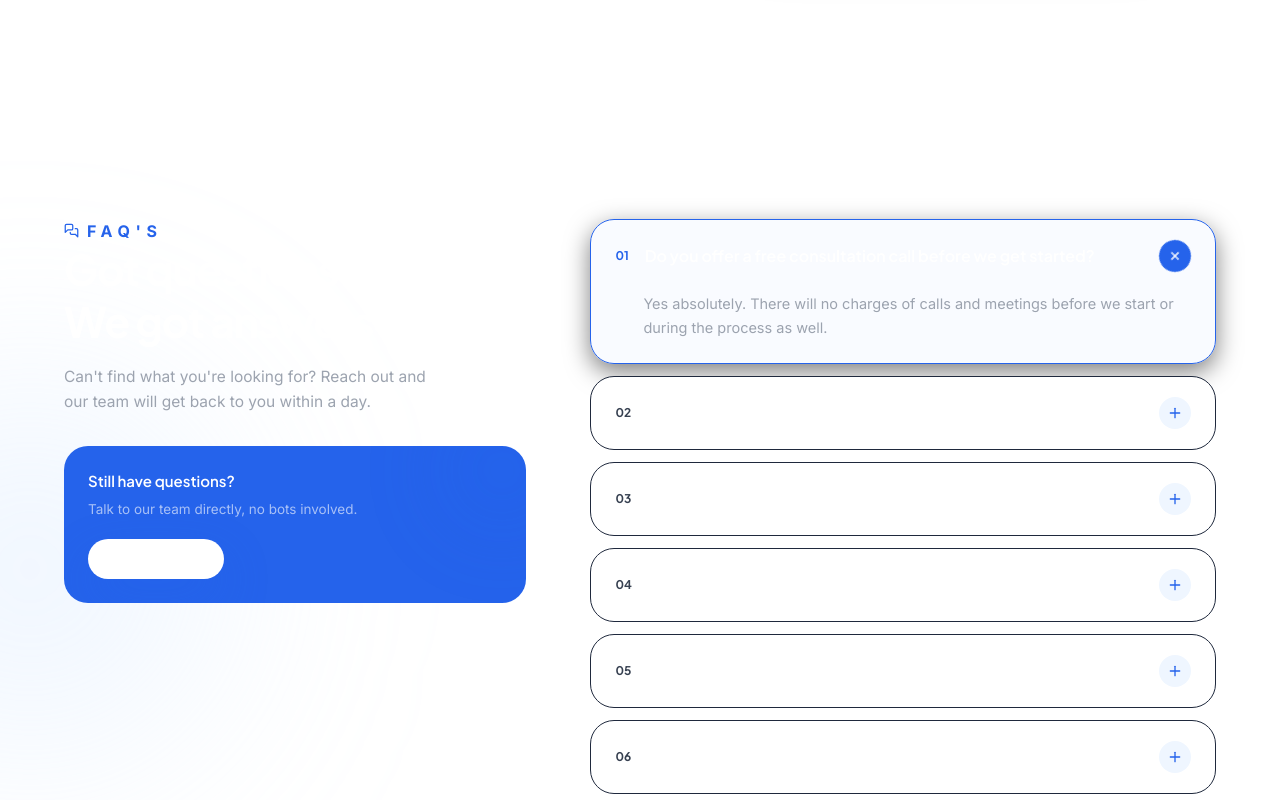
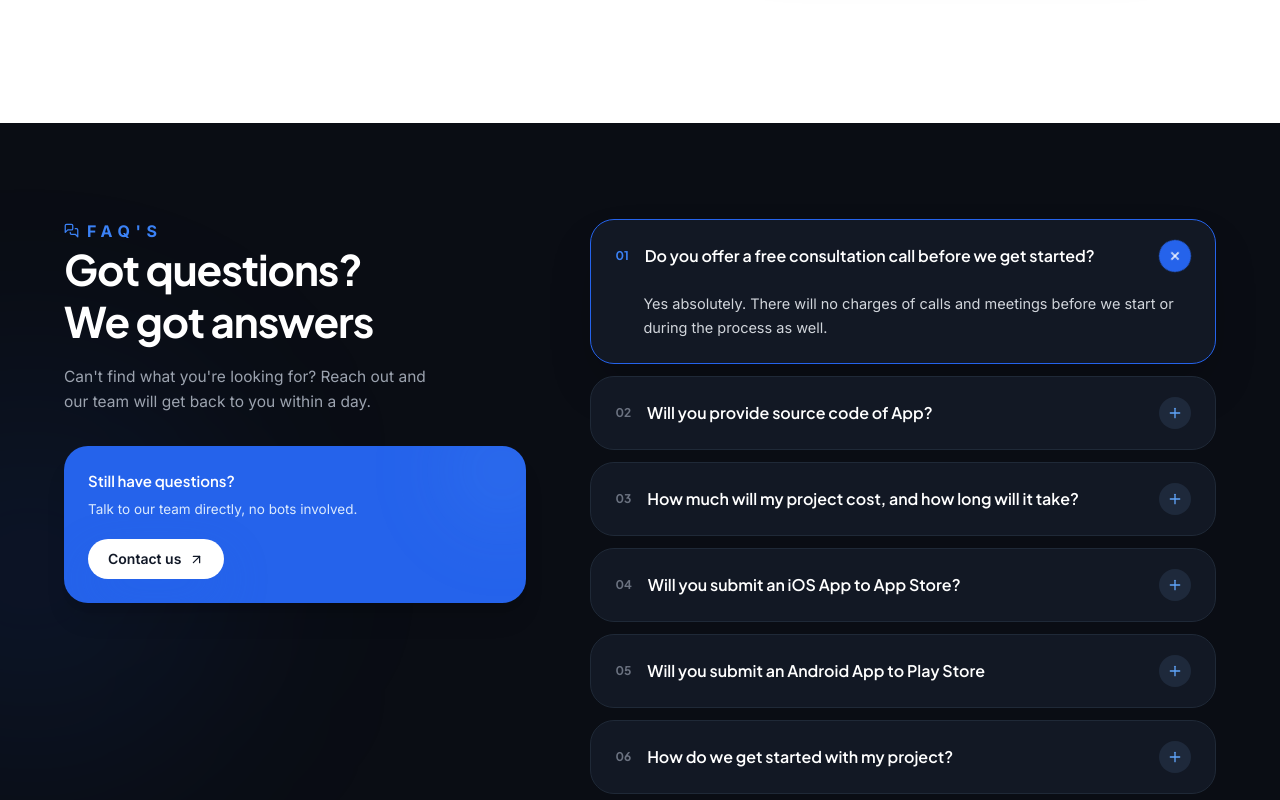
Before and after one commit to ismail-dawood/forinapps-website, a React (Vite) app: page /services/mobile-app-development in a window 1280 px wide. Shown: the part 7020-7820 px from the top of the page. Built offline with nearby package versions, Linux system fonts and the light colour scheme.

Commit message:
Update FaqAccordion.jsx

```diff
--- a/src/components/FaqAccordion.jsx
+++ b/src/components/FaqAccordion.jsx
@@ -1,4 +1,3 @@
-
 import { useState } from 'react'
 import { motion, AnimatePresence } from 'framer-motion'
 import { Plus, MessagesSquare, ArrowUpRight } from 'lucide-react'
@@ -9,63 +8,57 @@ import Button from './ui/Button.jsx'
 /**
  * FaqAccordion
  * ---------------------------------------------------------------------------
- * FAQ section
- *
- * - Left content stays in normal document flow
- * - No sticky positioning, preventing layout jerks near the footer
- * - FAQ entrance animation runs only once
- * - Accordion opens/closes smoothly
- * - Opening an FAQ does not retrigger the entrance animation
+ * FAQ section (Dark Theme Fixed)
  */
 export default function FaqAccordion() {
   const [open, setOpen] = useState(0)
 
   return (
     <section
-      className="section-pad relative overflow-hidden"
+      className="section-pad relative overflow-hidden bg-[#0A0D14] text-white"
       id="faq"
     >
       {/* Background glow */}
       <div
         aria-hidden="true"
-        className="absolute top-1/3 -left-40 h-[380px] w-[380px] rounded-full bg-primary-200/25 blur-[110px]"
+        className="absolute top-1/3 -left-40 h-[380px] w-[380px] rounded-full bg-blue-600/10 blur-[110px]"
       />
 
-      <div className="container-app relative grid grid-cols-1 items-start gap-12 md:grid-cols-[0.85fr_1.15fr] lg:gap-16">
+      <div className="container-app relative grid grid-cols-1 items-start gap-12 md:grid-cols-[0.85fr_1.15fr] lg:gap-16 mx-auto px-4 max-w-7xl">
 
         {/* ============================================================= */}
         {/* LEFT — INTRO + CONTACT                                        */}
         {/* ============================================================= */}
 
         <FadeIn>
-          <span className="flex items-center gap-2 text-md font-bold uppercase tracking-[0.35em] text-primary-500">
+          <span className="flex items-center gap-2 text-md font-bold uppercase tracking-[0.35em] text-blue-500">
             <MessagesSquare size={15} />
             FAQ&apos;s
           </span>
 
-          <h2 className="text-3xl font-bold leading-tight md:text-[42px]">
+          <h2 className="text-3xl font-bold leading-tight md:text-[42px] text-white">
             Got questions?
             <br className="hidden md:block" />
             We got answers
           </h2>
 
-          <p className="mt-4 max-w-sm text-[15.5px] leading-relaxed text-gray-warm">
+          <p className="mt-4 max-w-sm text-[15.5px] leading-relaxed text-gray-400">
             Can&apos;t find what you&apos;re looking for? Reach out and our
             team will get back to you within a day.
           </p>
 
           {/* Contact card */}
-          <div className="relative mt-8 overflow-hidden rounded-2xl bg-primary-500 p-6 text-white">
+          <div className="relative mt-8 overflow-hidden rounded-2xl bg-blue-600 p-6 text-white shadow-xl">
             <div
               aria-hidden="true"
-              className="absolute -right-10 -top-10 h-32 w-32 animate-pulse-glow rounded-full bg-primary-500/30 blur-2xl"
+              className="absolute -right-10 -top-10 h-32 w-32 animate-pulse-glow rounded-full bg-blue-400/20 blur-2xl"
             />
 
-            <p className="relative font-display text-[15px] font-semibold">
+            <p className="relative font-display text-[15px] font-semibold text-white">
               Still have questions?
             </p>
 
-            <p className="relative mt-1.5 text-[13.5px] text-white/60">
+            <p className="relative mt-1.5 text-[13.5px] text-blue-100">
               Talk to our team directly, no bots involved.
             </p>
 
@@ -73,7 +66,7 @@ export default function FaqAccordion() {
               to="/contact-us"
               size="sm"
               icon={ArrowUpRight}
-              className="relative mt-5 !bg-white !text-ink hover:!bg-primary-50"
+              className="relative mt-5 !bg-white !text-gray-900 hover:!bg-gray-100"
             >
               Contact us
             </Button>
@@ -111,8 +104,8 @@ export default function FaqAccordion() {
                 }}
                 className={`relative overflow-hidden rounded-2xl border transition-colors duration-300 ${
                   isOpen
-                    ? 'border-primary-500 bg-primary-50/40 shadow-card'
-                    : 'border-border bg-white hover:border-primary-200'
+                    ? 'border-blue-600 bg-[#121824] shadow-2xl'
+                    : 'border-gray-800 bg-[#121824] hover:border-gray-700'
                 }`}
               >
                 {/* Question */}
@@ -125,15 +118,15 @@ export default function FaqAccordion() {
                   <span
                     className={`flex-shrink-0 font-display text-xs font-bold transition-colors duration-300 ${
                       isOpen
-                        ? 'text-primary-500'
-                        : 'text-gray-light'
+                        ? 'text-blue-500'
+                        : 'text-gray-500'
                     }`}
                   >
                     0{i + 1}
                   </span>
 
-                  {/* Question */}
-                  <span className="flex-1 font-display text-[16px] font-semibold">
+                  {/* Question Text */}
+                  <span className="flex-1 font-display text-[16px] font-semibold text-white">
                     {f.q}
                   </span>
 
@@ -143,10 +136,10 @@ export default function FaqAccordion() {
                       rotate: isOpen ? 135 : 0,
                       backgroundColor: isOpen
                         ? '#2563EB'
-                        : '#EFF6FF',
+                        : '#1E293B',
                       color: isOpen
                         ? '#FFFFFF'
-                        : '#2563EB',
+                        : '#60A5FA',
                     }}
                     transition={{
                       duration: 0.25,
@@ -186,7 +179,7 @@ export default function FaqAccordion() {
                       }}
                       className="overflow-hidden"
                     >
-                      <p className="px-6 pb-6 pl-[3.25rem] text-[14.5px] leading-relaxed text-gray-warm">
+                      <p className="px-6 pb-6 pl-[3.25rem] text-[14.5px] leading-relaxed text-gray-300">
                         {f.a}
                       </p>
                     </motion.div>
```
